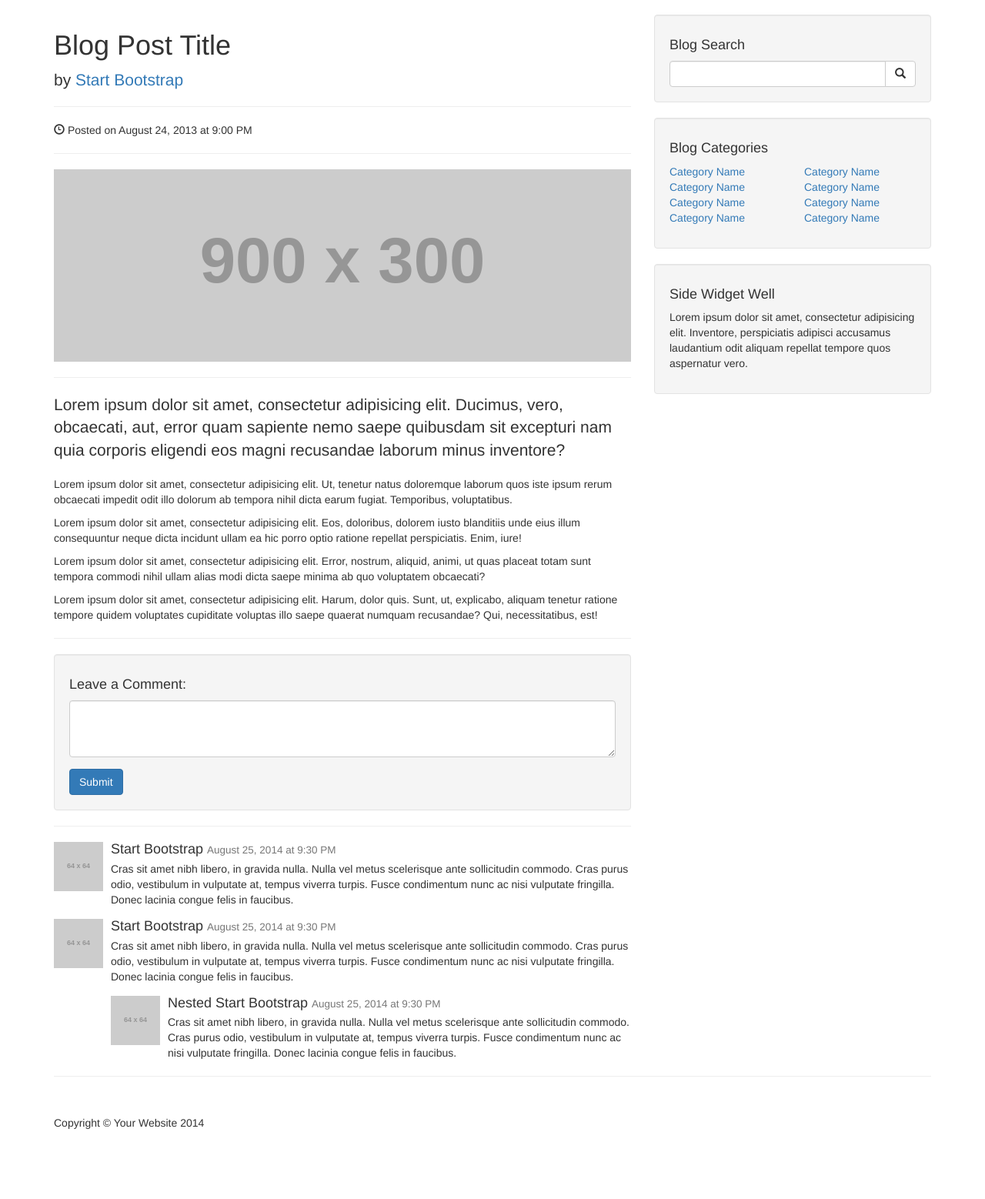
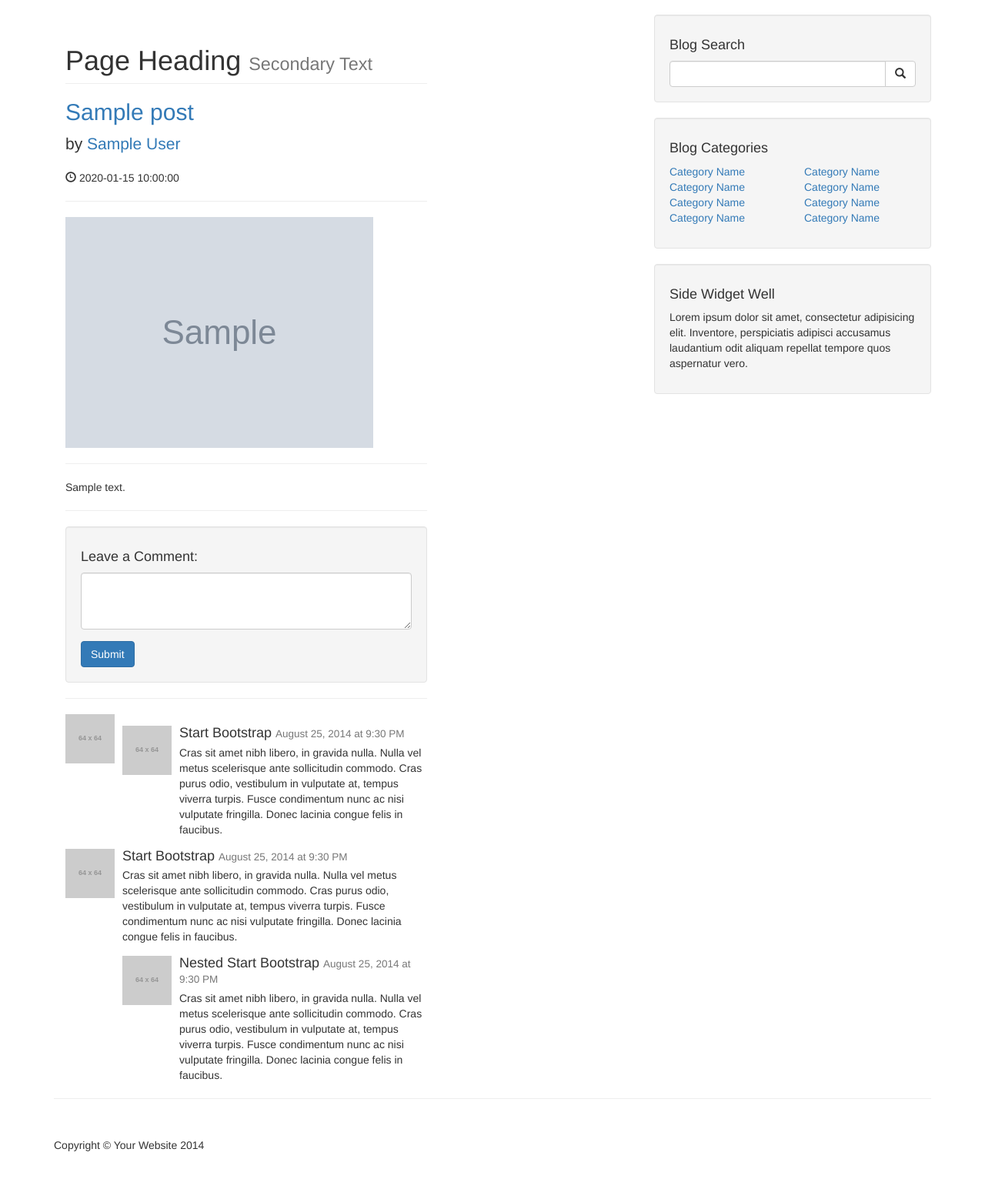
Before and after one commit to Aminkhaled/Blog-with-cms, a PHP site: page /post.php?p_id=1 in a window 1280 px wide. Shown: the part 51-1609 px from the top of the page at 77% size. Before the commit the page ends 1518 px from the top, so only its background shows below. Run offline with PHP 8.4, Linux system fonts and the light colour scheme; tables that the repository leaves empty or names only in its code hold one stand-in row (values such as "Sample post"); grey boxes marked "Sample" are stand-in pictures; grey boxes labelled with a size stand in for pictures from a placeholder-image service; some libraries are stand-ins or nearby versions.

Commit message:
make post page indiv

```diff
--- a/admin/incudes/add_post.php
+++ b/admin/incudes/add_post.php
@@ -52,7 +52,7 @@ if(isset($_FILES['file'])) {
         <input type="text" id="post_title" placeholder="post title" name="post_title" class="form-control">
     </div>
     <div class="form-group">
-        <select name="post_category" id="">
+        <select name="post_category" >
             <?php
             $query ="SELECT * from categories";
             global $connection;
--- a/post.php
+++ b/post.php
@@ -1,3 +1,4 @@
+<?php include'includes/db.php'; ?>
 <!DOCTYPE html>
 <html lang="en">
 
@@ -67,38 +68,52 @@
 
             <!-- Blog Post Content Column -->
             <div class="col-lg-8">
+                <!-- Blog Entries Column -->
+                <div class="col-md-8">
+                    <?php
+                    if(isset($_REQUEST['p_id'])){
+                        $p_id = $_REQUEST['p_id'];
+                    }
 
-                <!-- Blog Post -->
 
-                <!-- Title -->
-                <h1>Blog Post Title</h1>
+                    ?>
 
-                <!-- Author -->
+                    <?php
+                    $query ="SELECT * FROM posts WHERE post_id ={$p_id}";
+                    global $connection;
+                    $db_posts = mysqli_query($connection,$query);
+                    while($row =mysqli_fetch_assoc($db_posts)):
+                        $post_id = $row['post_id'];
+                        $post_title =$row['post_title'];
+                        $post_author =$row['post_author'];
+                        $post_date =$row['post_date'];
+                        $post_image =$row['post_image'];
+                        $post_content =$row['post_content'];
+
+
+                        ?>
+                        <h1 class="page-header">
+                            Page Heading
+                            <small>Secondary Text</small>
+                        </h1>
+
+                        <!-- First Blog Post -->
+                        <h2>
+                            <a href="#"><?php echo $post_title ?></a>
+                        </h2>
                         <p class="lead">
-                    by <a href="#">Start Bootstrap</a>
+                            by <a href="index.php"><?php echo $post_author ?></a>
                         </p>
+                        <p><span class="glyphicon glyphicon-time"></span> <?php echo $post_date ?></p>
+                        <hr>
+                        <img class="img-responsive" src="images/<?php echo $post_image ?>" alt="">
+                        <hr>
+                        <p><?php echo $post_content ?></p>
+<!--                        <a class="btn btn-primary" href="#">Read More <span class="glyphicon glyphicon-chevron-right"></span></a>-->
 
                         <hr>
 
-                <!-- Date/Time -->
-                <p><span class="glyphicon glyphicon-time"></span> Posted on August 24, 2013 at 9:00 PM</p>
-
-                <hr>
-
-                <!-- Preview Image -->
-                <img class="img-responsive" src="http://placehold.it/900x300" alt="">
-
-                <hr>
-
-                <!-- Post Content -->
-                <p class="lead">Lorem ipsum dolor sit amet, consectetur adipisicing elit. Ducimus, vero, obcaecati, aut, error quam sapiente nemo saepe quibusdam sit excepturi nam quia corporis eligendi eos magni recusandae laborum minus inventore?</p>
-                <p>Lorem ipsum dolor sit amet, consectetur adipisicing elit. Ut, tenetur natus doloremque laborum quos iste ipsum rerum obcaecati impedit odit illo dolorum ab tempora nihil dicta earum fugiat. Temporibus, voluptatibus.</p>
-                <p>Lorem ipsum dolor sit amet, consectetur adipisicing elit. Eos, doloribus, dolorem iusto blanditiis unde eius illum consequuntur neque dicta incidunt ullam ea hic porro optio ratione repellat perspiciatis. Enim, iure!</p>
-                <p>Lorem ipsum dolor sit amet, consectetur adipisicing elit. Error, nostrum, aliquid, animi, ut quas placeat totam sunt tempora commodi nihil ullam alias modi dicta saepe minima ab quo voluptatem obcaecati?</p>
-                <p>Lorem ipsum dolor sit amet, consectetur adipisicing elit. Harum, dolor quis. Sunt, ut, explicabo, aliquam tenetur ratione tempore quidem voluptates cupiditate voluptas illo saepe quaerat numquam recusandae? Qui, necessitatibus, est!</p>
-
-                <hr>
-
+                    <?php endwhile; ?>
                     <!-- Blog Comments -->
 
                     <!-- Comments Form -->
@@ -115,6 +130,13 @@
                     <hr>
 
                     <!-- Posted Comments -->
+
+                    <!-- Comment -->
+                    <div class="media">
+                        <a class="pull-left" href="#">
+                            <img class="media-object" src="http://placehold.it/64x64" alt="">
+                        </a>
+
 
                     <!-- Comment -->
                     <div class="media">
@@ -153,6 +175,10 @@
                             </div>
                             <!-- End Nested Comment -->
                         </div>
+                    </div>
+</div>
+
+
 </div>
 
             </div>
```
Also changed, not shown: admin/incudes/view_all_posts.php (+45 -31 lines), index.php (+4 -4 lines). Lines whose indentation alone changed are shown as unchanged.
